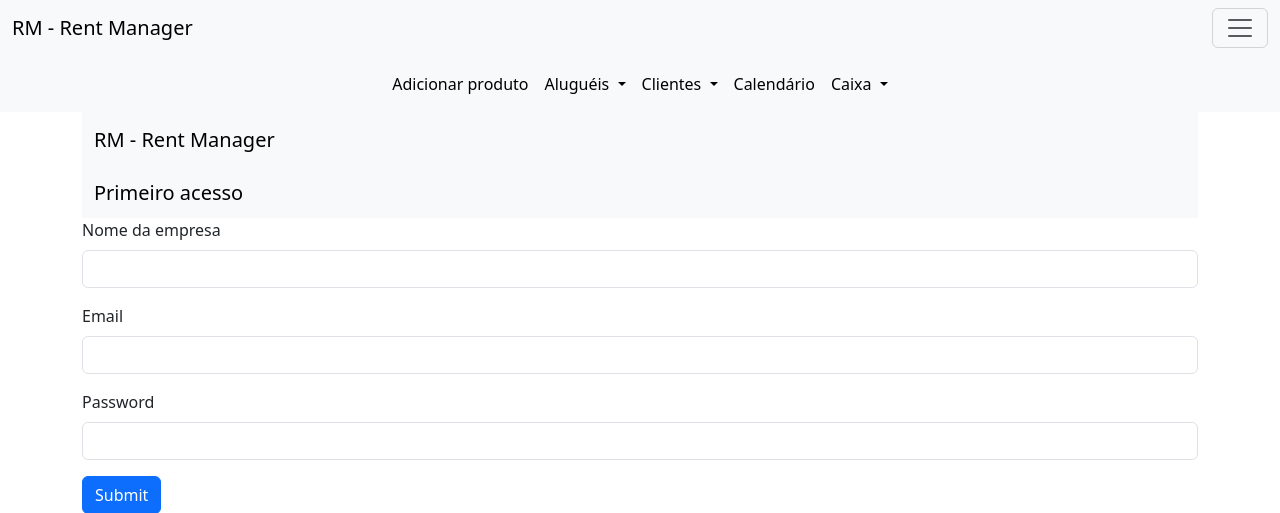
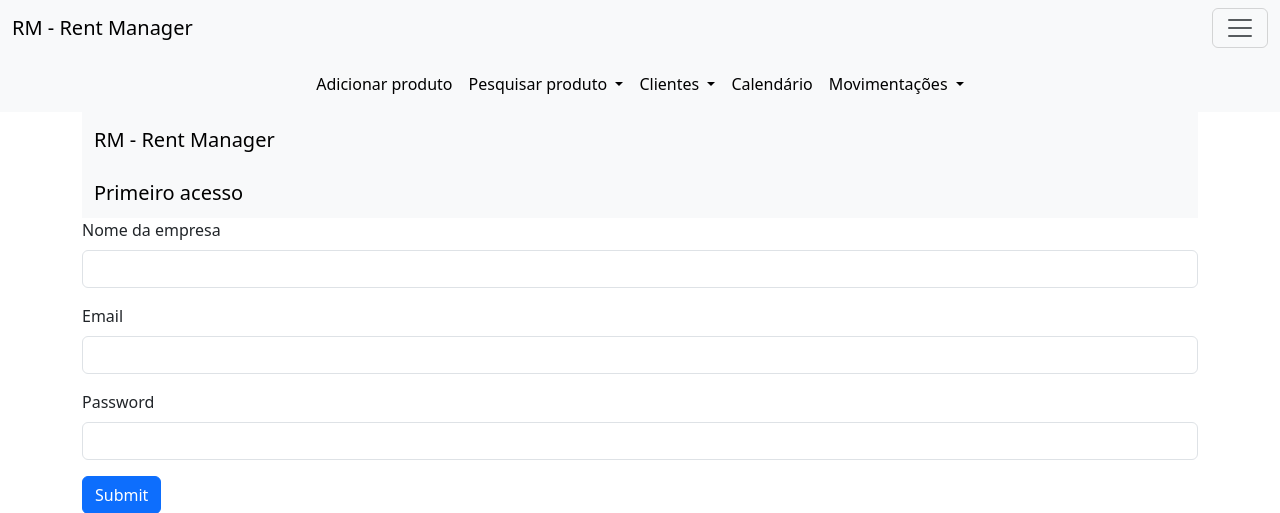
Before and after one commit to NicoArth-17/GerenciadorDeAluguel, a Flask app: page / in a window 1280 px wide. Shown: the top 513 px of the page. Run offline with Flask 3, Linux system fonts and the light colour scheme.

Commit message:
breves mudanças

```diff
--- a/RM/anotacoes/caderno.txt
+++ b/RM/anotacoes/caderno.txt
@@ -3,3 +3,5 @@ crie em PYTHON, HTML e CSS, um sistema com login para alugar roupas e acessório
 
 *Mudanças a serem pensadas
     Cadastrar endereço do cliente diretamente utilizando o maps
+    Criar um controle de saída onde todas as vendas e devoluções serão registrados
+    Em movimentações escolher no calendário o período/data
--- a/RM/scripts/templates/navbar.html
+++ b/RM/scripts/templates/navbar.html
@@ -7,7 +7,7 @@
           </li>
           <li class="nav-item dropdown">
             <a class="nav-link active dropdown-toggle" href="#" role="button" data-bs-toggle="dropdown" aria-expanded="false">
-              Aluguéis
+              Pesquisar produto
             </a>
             <ul class="dropdown-menu">
               <li><a class="dropdown-item" href="#">Vestidos</a></li>
@@ -30,12 +30,12 @@
           </li>
           <li class="nav-item dropdown">
             <a class="nav-link active dropdown-toggle" href="#" role="button" data-bs-toggle="dropdown" aria-expanded="false">
-              Caixa
+              Movimentações
             </a>
             <ul class="dropdown-menu">
-              <li><a class="dropdown-item" href="#">Pagos</a></li>
-              <li><a class="dropdown-item" href="#">Pendentes</a></li>
+              <li><a class="dropdown-item" href="#">Saídas</a></li>
               <li><a class="dropdown-item" href="#">Devoluções</a></li>
+              <li><a class="dropdown-item" href="#">Todas</a></li>
             </ul>
           </li>
         </ul>
```
